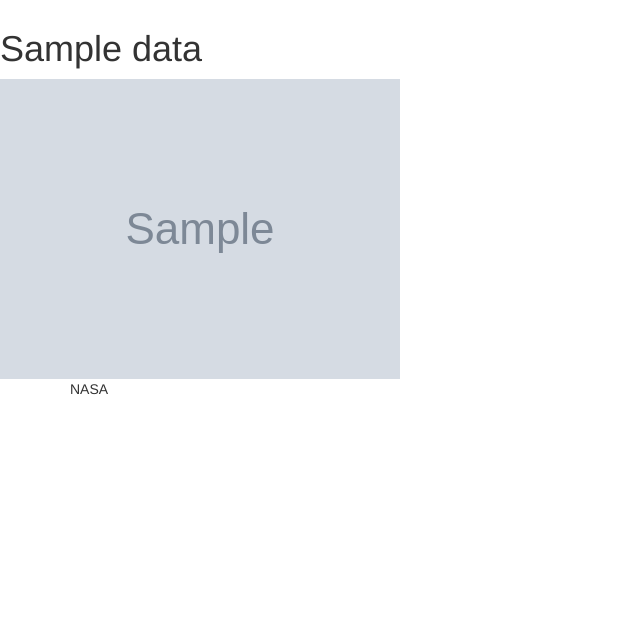
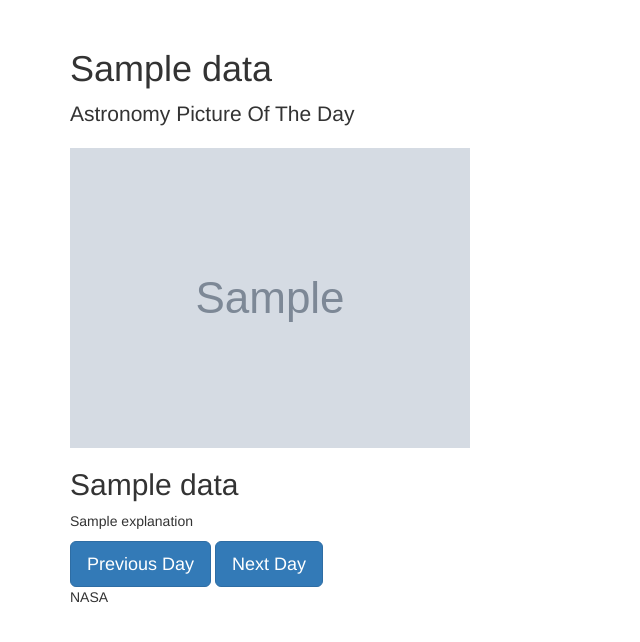
Before and after one commit to j127/apod-nasa, a Flask app: template app/apod/templates/pictures/detail.html in a window 1280 px wide. Shown: the part 51-693 px from the top of the page, without its empty margins (0-640 px from the left). Run offline with Flask 2, Linux system fonts and the light colour scheme; the template is opened without the code that fills it: most values are stand-ins (such as "Sample title", 1, 10 or a date in 2020); grey boxes marked "Sample" are stand-in pictures; parts of the project's set-up code (start-up, migrations or seed data) failed here and were passed over; some libraries are stand-ins or nearby versions.

Commit message:
add explanation, buttons to details template

```diff
--- a/app/apod/templates/pictures/detail.html
+++ b/app/apod/templates/pictures/detail.html
@@ -1,5 +1,11 @@
 {% extends 'layouts/base.html' %}
 {% block content %}
-<h1>{{ data.title }}</h1>
-<img src="{{ data.img_url }}">
+<section class="container">
+	<h1>{{ data.title }}</h1>
+	<p class="lead">Astronomy Picture Of The Day</p>
+	<img class="img-responsive" alt="{{ data.title }}" src="{{ data.img_url }}">
+	<h2>{{ data.title }}</h2>
+	<p>{{ data.explanation }}</p>
+	<div id="navButtons"><a class="btn btn-primary btn-lg" href="#">Previous Day</a> <a class="btn btn-primary btn-lg" href="#">Next Day</a></div>
+</section>
 {% endblock %}
--- a/app/apod/views/pictures.py
+++ b/app/apod/views/pictures.py
@@ -12,4 +12,5 @@ def index():
 	data = {}
 	data['title'] = pic_data['title']
 	data['img_url'] = pic_data['url']
+	data['explanation'] = pic_data['explanation']
 	return render_template('pictures/detail.html', data=data)
```
